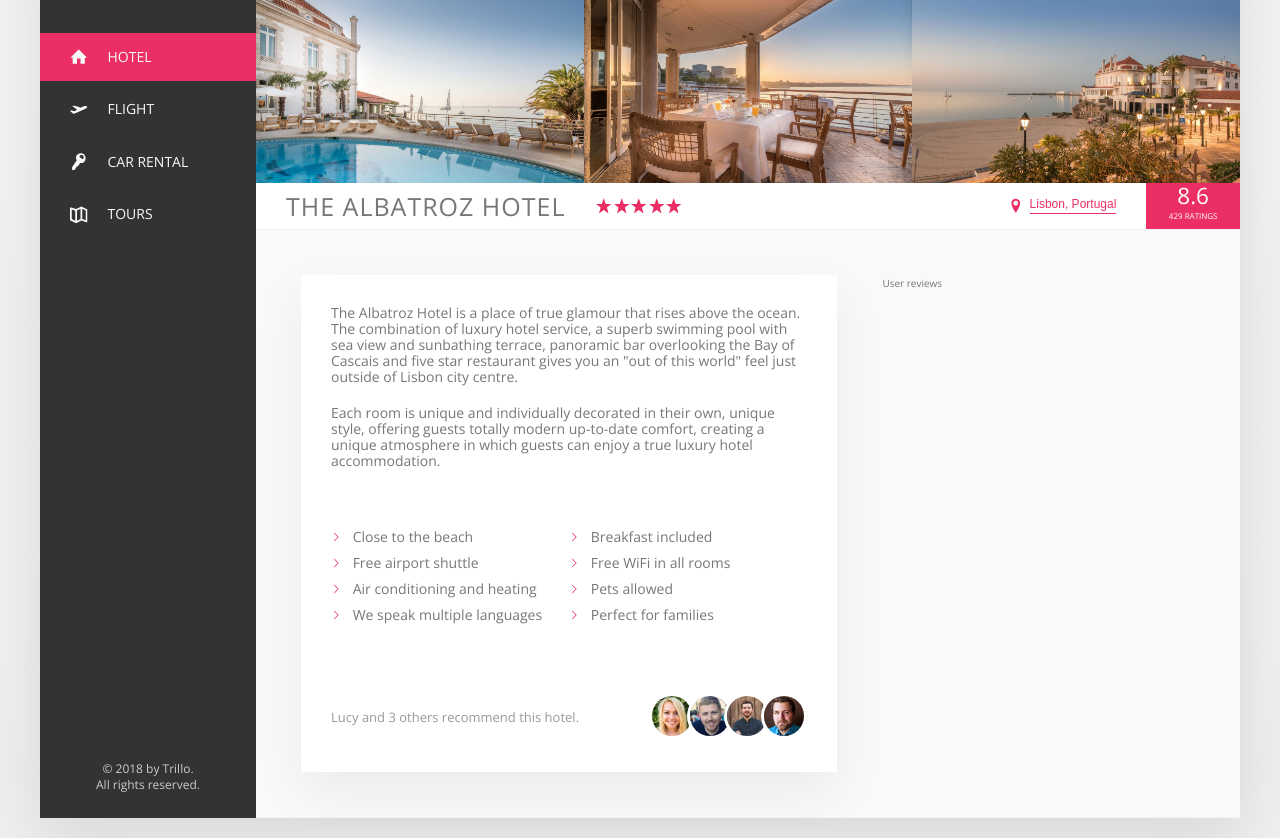
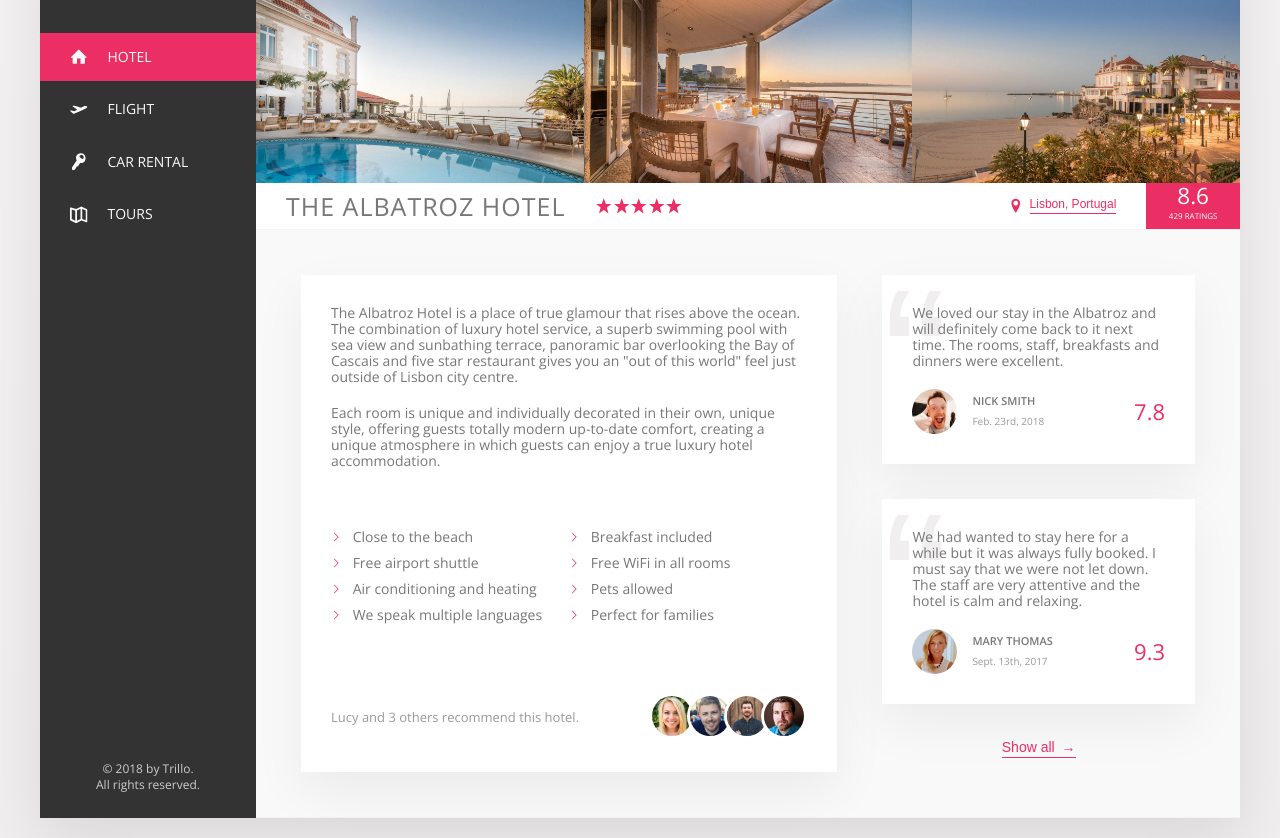
Before and after one commit to zack-jack/Trillo, a website: page index.html in a window 1280 px wide. Shown: the part 92-930 px from the top of the page. Drawn offline with nearby package versions, Linux system fonts and the light colour scheme.

Commit message:
Review section

```diff
--- a/css/style.css
+++ b/css/style.css
@@ -301,11 +301,17 @@
   background-color: transparent;
   cursor: pointer;
   transition: all 0.2s; }
+  .btn-inline span {
+    margin-left: 3px;
+    transition: margin-left 0.2s; }
   .btn-inline:hover {
     color: var(--color-grey-dark-1); }
+    .btn-inline:hover span {
+      margin-left: 8px; }
 
 /* DETAIL PARAGRAPH
 ============================================================================ */
+/* Selects all detail paragraphs except for the last one */
 .detail-paragraph:not(:last-of-type) {
   margin-bottom: 2rem; }
 
@@ -357,6 +363,52 @@
     .recommendation__user-photo:not(:last-child) {
       margin-right: -1.2rem; }
 
+/* REVIEWS
+============================================================================ */
+.review {
+  background-color: var(--color-white);
+  box-shadow: var(--shadow-2);
+  padding: 3rem;
+  margin-bottom: 3.5rem;
+  position: relative;
+  overflow: hidden; }
+  .review__text {
+    position: relative;
+    margin-bottom: 2rem;
+    z-index: 100; }
+  .review__user {
+    display: flex;
+    align-items: center; }
+  .review__user-photo {
+    height: 4.5rem;
+    width: 4.5rem;
+    border-radius: 50%;
+    margin-right: 1.5rem; }
+  .review__user-box {
+    margin-right: auto; }
+  .review__user-name {
+    font-size: 1.1rem;
+    font-weight: 600;
+    text-transform: uppercase;
+    margin-bottom: 0.4rem; }
+  .review__user-date {
+    font-size: 1rem;
+    color: var(--color-grey-dark-3); }
+  .review__rating {
+    font-size: 2.2rem;
+    font-weight: 300;
+    color: var(--color-primary); }
+  .review::before {
+    content: "\201C";
+    position: absolute;
+    top: 8rem;
+    left: 0;
+    font-size: 20rem;
+    font-family: sans-serif;
+    line-height: 1rem;
+    z-index: 0;
+    color: var(--color-grey-light-3); }
+
 /* ==========================================================================
    SITE LAYOUT STYLES
 ============================================================================ */
@@ -406,6 +458,7 @@
 
 /* Detail section, contains: description and user-reviews*/
 .detail {
+  font-size: 1.4rem;
   display: flex;
   padding: 4.5rem;
   background-color: var(--color-grey-light-1);
@@ -413,7 +466,6 @@
 
 /* Description section */
 .description {
-  font-size: 1.4rem;
   /* Description flex properties */
   flex: 0 0 60%;
   margin-right: 4.5rem;
@@ -422,4 +474,7 @@
   box-shadow: var(--shadow-2); }
 
 .user-reviews {
-  flex: 1; }
+  flex: 1;
+  display: flex;
+  flex-direction: column;
+  align-items: center; }
--- a/index.html
+++ b/index.html
@@ -195,8 +195,40 @@
                 </div>
               </div>
             </div>
-            <div class="user-reviews">
-              User reviews
+
+            <figure class="user-reviews">
+              <figure class="review">
+                <blockquote class="review__text">
+                  We loved our stay in the Albatroz and will definitely come
+                  back to it next time. The rooms, staff, breakfasts and dinners
+                  were excellent.
+                </blockquote>
+                <figcaption class="review__user">
+                  <img src="img/user-1.jpg" alt="User photo" class="review__user-photo">
+                  <div class="review__user-box">
+                    <p class="review__user-name">Nick Smith</p>
+                    <p class="review__user-date">Feb. 23rd, 2018</p>
+                  </div>
+                  <div class="review__rating">7.8</div>
+                </figcaption>
+              </figure>
+              <figure class="review">
+                <blockquote class="review__text">
+                  We had wanted to stay here for a while but it was always
+                  fully booked. I must say that we were not let down. The
+                  staff are very attentive and the hotel is calm and relaxing.
+                </blockquote>
+                <figcaption class="review__user">
+                  <img src="img/user-2.jpg" alt="User photo" class="review__user-photo">
+                  <div class="review__user-box">
+                    <p class="review__user-name">Mary Thomas</p>
+                    <p class="review__user-date">Sept. 13th, 2017</p>
+                  </div>
+                  <div class="review__rating">9.3</div>
+                </figcaption>
+              </figure>
+
+              <button class="btn-inline">Show all <span>&rarr;</span></button>
             </div>
           </div>
 
--- a/sass/_components.scss
+++ b/sass/_components.scss
@@ -364,20 +364,33 @@
   cursor: pointer;
   transition: all 0.2s;
 
+  // Arrow
+  & span {
+    margin-left: 3px;
+    transition: margin-left 0.2s;
+  }
+
   &:hover {
     color: var(--color-grey-dark-1);
+
+    // Moves the arrow right on hover
+    span {
+      margin-left: 8px;
+    }
   }
 }
 
 /* DETAIL PARAGRAPH
 ============================================================================ */
-// Selects all detail paragraphs except for the last one
+
+/* Selects all detail paragraphs except for the last one */
 .detail-paragraph:not(:last-of-type) {
   margin-bottom: 2rem;
 }
 
 /* DETAIL LIST
 ============================================================================ */
+
 .detail-list {
   list-style: none;
   margin: 3rem 0;
@@ -421,6 +434,7 @@
 
 /* RECOMMENDATION
 ============================================================================ */
+
 .recommendation {
   font-size: 1.3rem;
   color: var(--color-grey-dark-3);
@@ -445,3 +459,71 @@
     }
   }
 }
+
+/* REVIEWS
+============================================================================ */
+
+.review {
+  background-color: var(--color-white);
+  box-shadow: var(--shadow-2);
+  padding: 3rem;
+  margin-bottom: 3.5rem;
+  position: relative;
+  overflow: hidden;
+
+  &__text {
+    position: relative;
+    margin-bottom: 2rem;
+    z-index: 100;
+  }
+
+  &__user {
+    display: flex;
+    align-items: center;
+  }
+
+  &__user-photo {
+    // Photo size and shape circle
+    height: 4.5rem;
+    width: 4.5rem;
+    border-radius: 50%;
+
+    margin-right: 1.5rem;
+  }
+
+  &__user-box {
+    margin-right: auto;
+  }
+
+  &__user-name {
+    font-size: 1.1rem;
+    font-weight: 600;
+    text-transform: uppercase;
+    margin-bottom: 0.4rem;
+  }
+
+  &__user-date {
+    font-size: 1rem;
+    color: var(--color-grey-dark-3);
+  }
+
+  &__rating {
+    font-size: 2.2rem;
+    font-weight: 300;
+    color: var(--color-primary);
+  }
+
+  // Large quotation mark background
+  &::before {
+    content: "\201C"; // ISO number
+    position: absolute;
+    top: 8rem;
+    left: 0;
+    font-size: 20rem;
+    font-family: sans-serif;
+    line-height: 1rem;
+    z-index: 0;
+
+    color: var(--color-grey-light-3);
+  }
+}
--- a/sass/_layout.scss
+++ b/sass/_layout.scss
@@ -70,6 +70,7 @@
 
 /* Detail section, contains: description and user-reviews*/
 .detail {
+  font-size: 1.4rem;
   display: flex;
   padding: 4.5rem;
   background-color: var(--color-grey-light-1);
@@ -78,7 +79,6 @@
 
 /* Description section */
 .description {
-  font-size: 1.4rem;
   /* Description flex properties */
   // 0 grow, 0 shrink, 60% width
   flex: 0 0 60%;
@@ -91,4 +91,8 @@
 
 .user-reviews {
   flex: 1;
+
+  display: flex;
+  flex-direction: column;
+  align-items: center;
 }
```
